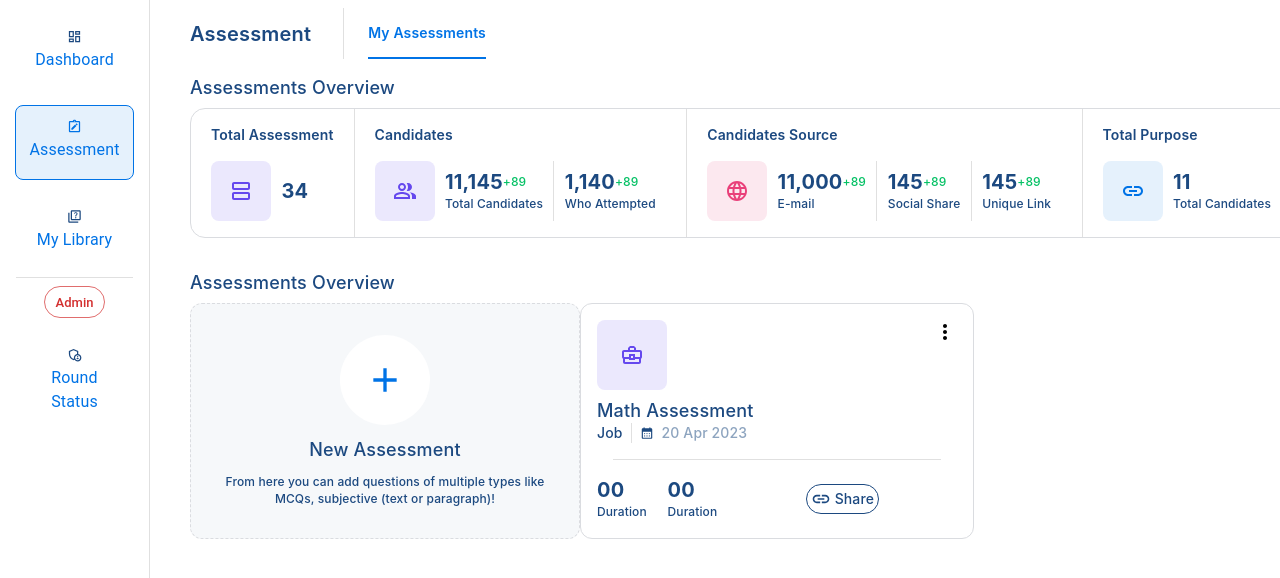
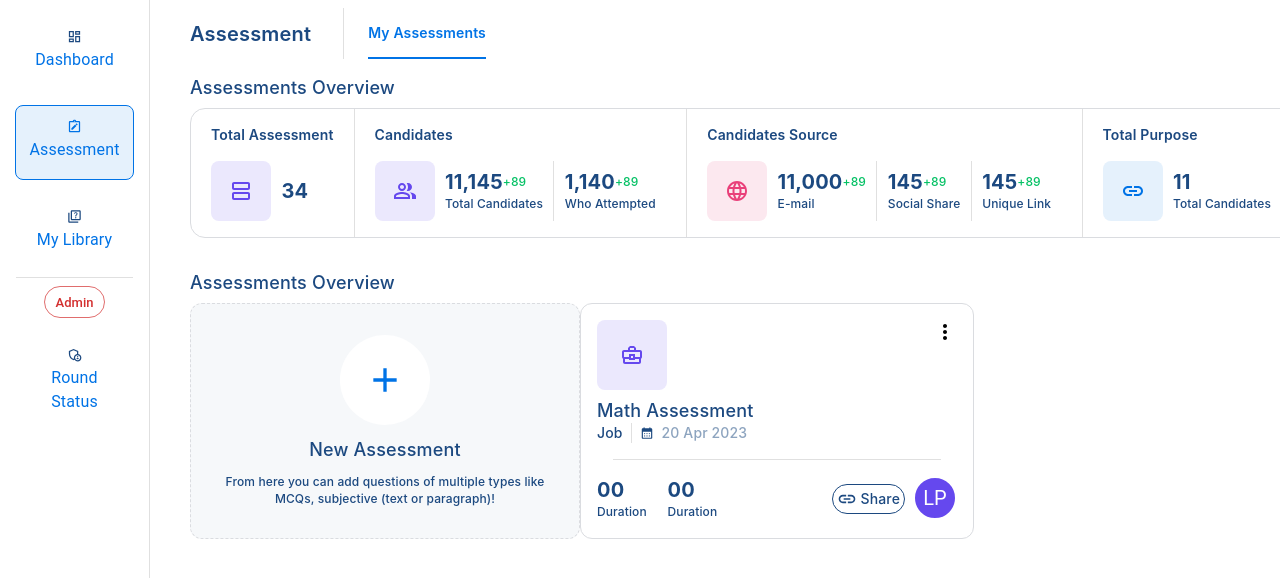
Before and after one commit to Anirudhece/unstopable, a React (Vite) app: page /Assessment in a window 1280 px wide. Shown: the top 578 px of the page. Built offline with nearby package versions, Linux system fonts and the light colour scheme.

Commit message:
avatar done

```diff
--- a/src/components/assessmentOverview/AssessmentWindow.jsx
+++ b/src/components/assessmentOverview/AssessmentWindow.jsx
@@ -1,5 +1,5 @@
 import React from "react";
-import { Box, Divider, } from "@mui/material";
+import { Box, Divider, AvatarGroup, Avatar } from "@mui/material";
 import SquareIcon from "../SquareIcon";
 
 import BusinessCenterOutlinedIcon from "@mui/icons-material/BusinessCenterOutlined";
@@ -81,7 +81,7 @@ function AssessmentWindow(props) {
             <Information text="Duration" count="00" />
           </Box>
 
-          <Box>
+          <Box sx={{ display: "flex" }}>
             <Box
               sx={{
                 display: "flex",
@@ -102,12 +102,13 @@ function AssessmentWindow(props) {
               />
               <Heading size={"0.875rem"} weight={"500"} value="Share" />
             </Box>
-          </Box>
-          <Box>
-            {/* <AvatarGroup max={3}>
-            <Avatar sx={{ bgcolor: deepOrange[500] }}>N</Avatar>
-            <Avatar sx={{ bgcolor: deepOrange[500] }}>N</Avatar>
-            </AvatarGroup> */}
+            <Box>
+              <AvatarGroup max={3}>
+                <Avatar sx={{ bgcolor: "#6548EE" }}>LP</Avatar>
+              {/* we can map the total number*/}
+
+              </AvatarGroup>
+            </Box>
           </Box>
         </Box>
         {/* last row end */}
```
